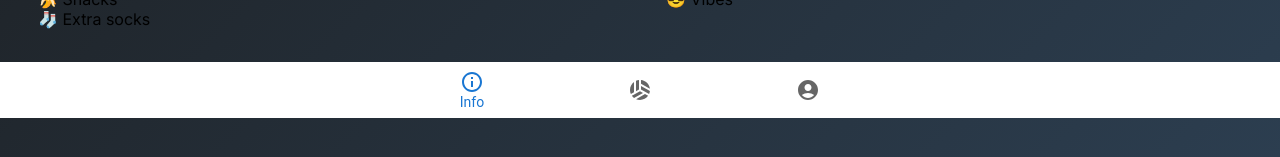
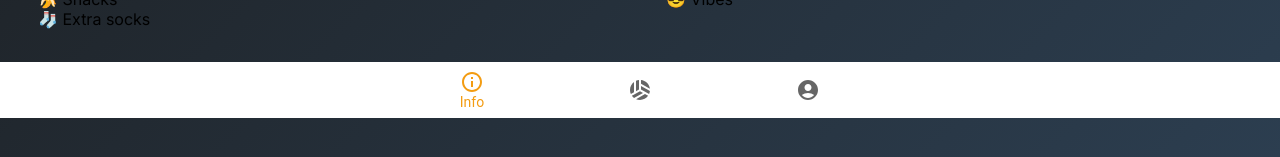
Before and after one commit to ChaseC99/volleybrawl, a Next.js app: page /info in a window 1280 px wide. Shown: the part 682-839 px from the top of the page. Built offline with nearby package versions, Linux system fonts and the light colour scheme.

Commit message:
Make bottom-nav selected tab orange

```diff
--- a/app/tab-bar.tsx
+++ b/app/tab-bar.tsx
@@ -20,6 +20,11 @@ export default function TabBar() {
             <BottomNavigation
                 value={path}
                 onChange={handleChange}
+                sx={{
+                    "& .Mui-selected, .Mui-selected > svg": {
+                        color: "#f39c12"
+                      }
+                 }}
             >
                 <BottomNavigationAction
                     label="Info"
```
